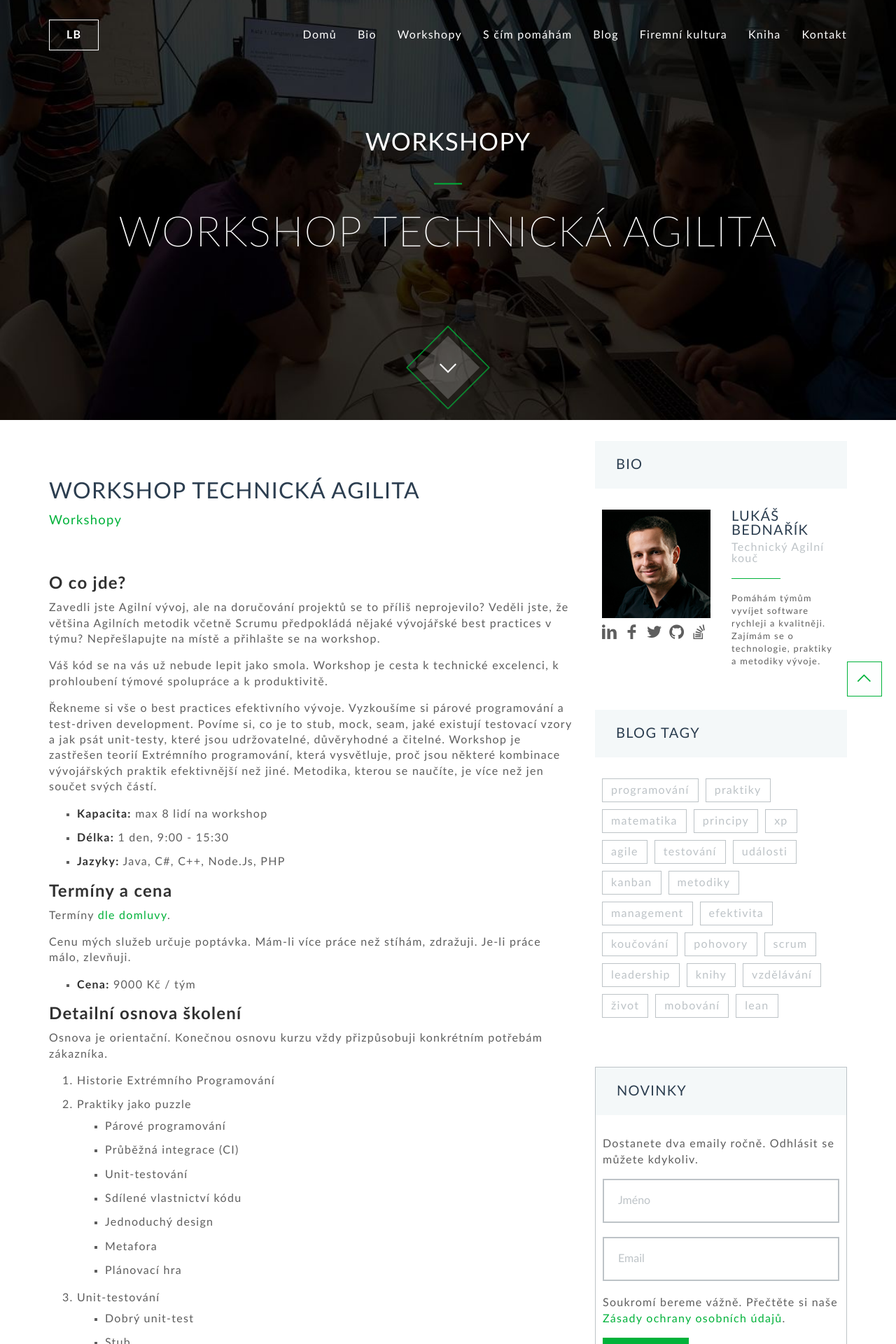
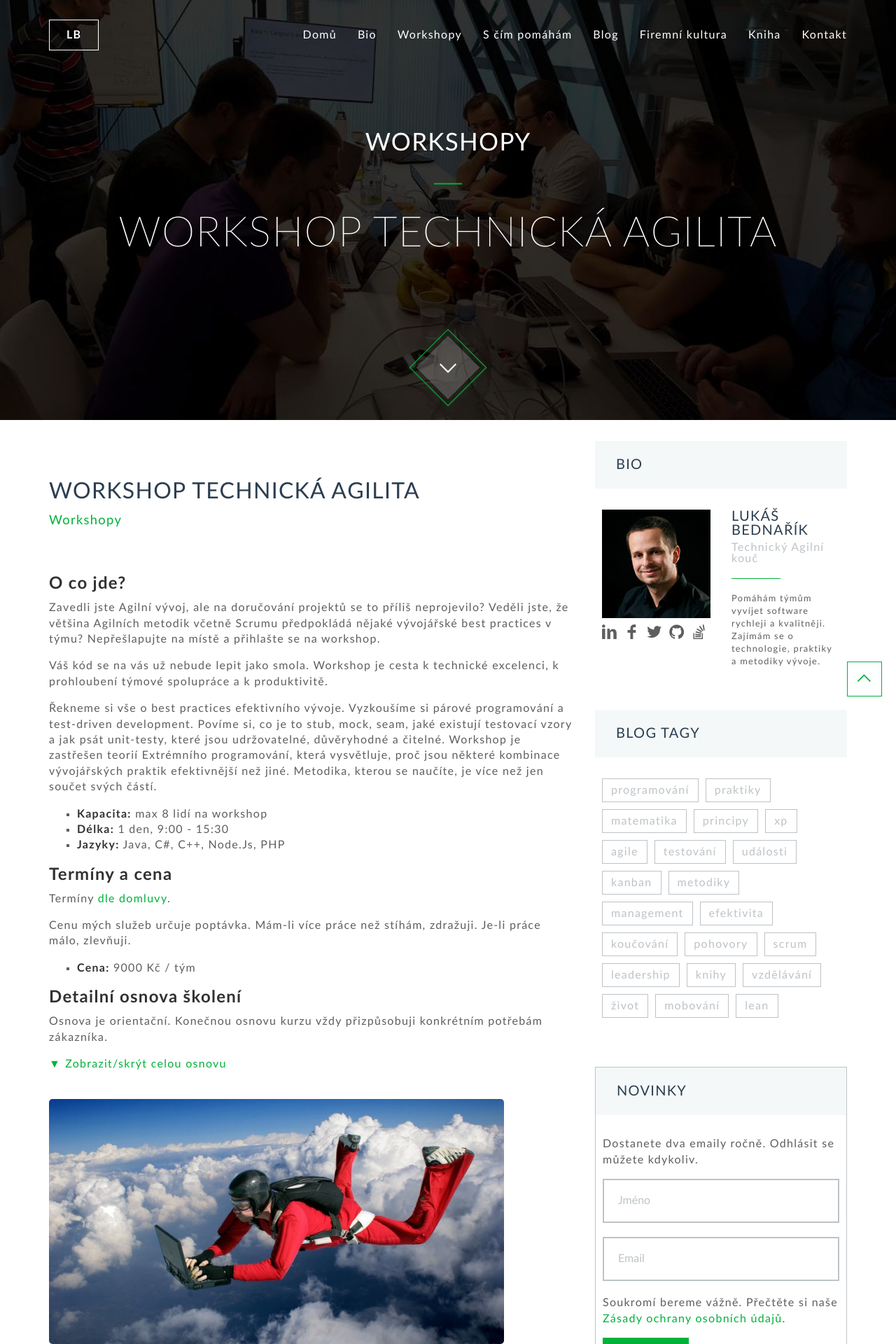
Before and after one commit to lukasbednarik/lukasbednarik.cz, a Jekyll site: the page built from _pages/sluzby-technicka-agilita.md, in a window 1280 px wide. Shown: the top 1920 px of the page at 70% size. Built offline with Jekyll 4.4.1, drawn with Linux system fonts in a browser that asks for light colours; some of the changed text lies outside the part shown.

Commit message:
osnova jako vysouvaci menu

```diff
--- a/_pages/sluzby-technicka-agilita.md
+++ b/_pages/sluzby-technicka-agilita.md
@@ -43,36 +43,53 @@
 Osnova je orientační.
 Konečnou osnovu kurzu vždy přizpůsobuji konkrétním potřebám zákazníka.
 
-1. Historie Extrémního Programování
-1. Praktiky jako puzzle
-   - Párové programování
-   - Průběžná integrace (CI)
-   - Unit-testování
-   - Sdílené vlastnictví kódu
-   - Jednoduchý design
-   - Metafora
-   - Plánovací hra
-1. Unit-testování
-     - Dobrý unit-test
-     - Stub
-     - Mock
-     - Frameworky Catch a FakeIt
-1. Práce s legacy kódem
-   - Unit-testování v legacy kódu
-   - Refaktoring
-1. XP a Scrum
-1. Kvalita softwaru
-1. Jak psát dobré *stories* a *tasks*
-1. Objektově orientovaný design pomocí CRC karet
-1. Současné trendy
-   - Mob programming
-   - #NoProjects
-   - #NoEstimates
-   - BDD / DDD
-   - DevOps
-   - Continuous release
-1. Nástroje a frameworky
-
+<div id="show-more">Zobrazit/skrýt celou osnovu</div>
+<div id="show-more-content">
+<ol>
+  <li>Historie Extrémního Programování</li>
+  <li>Praktiky jako puzzle
+    <ul>
+      <li>Párové programování</li>
+      <li>Průběžná integrace (CI)</li>
+      <li>Unit-testování</li>
+      <li>Sdílené vlastnictví kódu</li>
+      <li>Jednoduchý design</li>
+      <li>Metafora</li>
+      <li>Plánovací hra</li>
+    </ul>
+  </li>
+  <li>Unit-testování
+    <ul>
+      <li>Dobrý unit-test</li>
+      <li>Stub</li>
+      <li>Mock</li>
+      <li>Frameworky Catch a FakeIt</li>
+    </ul>
+  </li>
+  <li>Práce s legacy kódem
+    <ul>
+      <li>Unit-testování v legacy kódu</li>
+      <li>Refaktoring</li>
+    </ul>
+  </li>
+  <li>XP a Scrum</li>
+  <li>Kvalita softwaru</li>
+  <li>Jak psát dobré <em>stories</em> a <em>tasks</em></li>
+  <li>Objektově orientovaný design pomocí CRC karet</li>
+  <li>Současné trendy
+    <ul>
+      <li>Mob programming</li>
+      <li>#NoProjects</li>
+      <li>#NoEstimates</li>
+      <li>BDD / DDD</li>
+      <li>DevOps</li>
+      <li>Continuous release</li>
+    </ul>
+  </li>
+  <li>Nástroje a frameworky</li>
+</ol>
+</div>
+<br />
 
 ![Lukáš Bednařík]({{ site.baseurl }}/images/blog/xp-fall.png)
 
--- a/_scss/layout/_blog.scss
+++ b/_scss/layout/_blog.scss
@@ -229,7 +229,6 @@
 
           li {
             display: list-item;
-            margin-bottom: 0.75em;
           }
         }
 
--- a/js/main.js
+++ b/js/main.js
@@ -108,6 +108,15 @@
       }
     });
 
+    /**
+     *  Zobrazeni osnovy workshopu
+     **/
+    $( "#show-more" ).click(function() {
+      $( "#show-more-content" ).slideToggle( "slow", function() {
+        // Animation complete.
+      });
+    });
+
   });
 
 }(window.jQuery, window, document));
```
Also changed, not shown: _scss/layout/_global.scss (+14 -1 lines), README.md, css/style.css.
